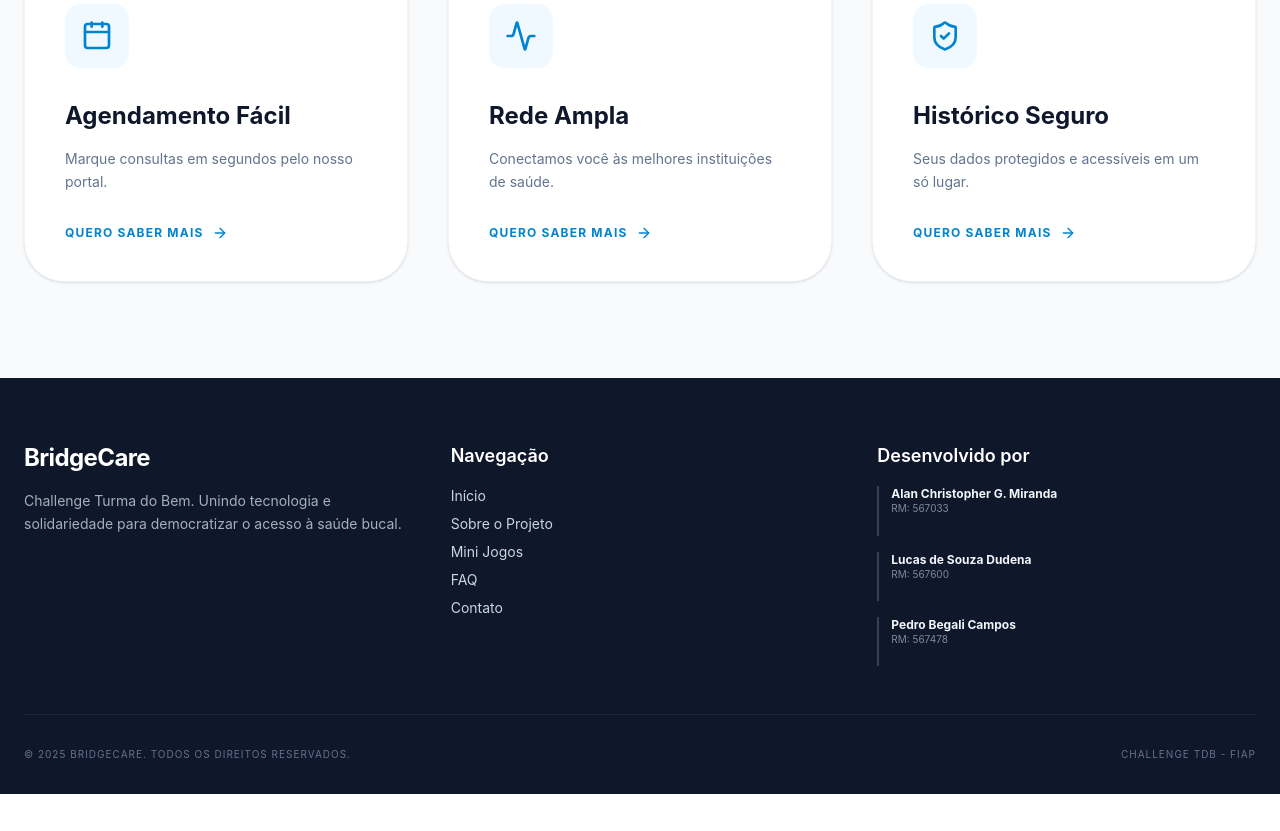
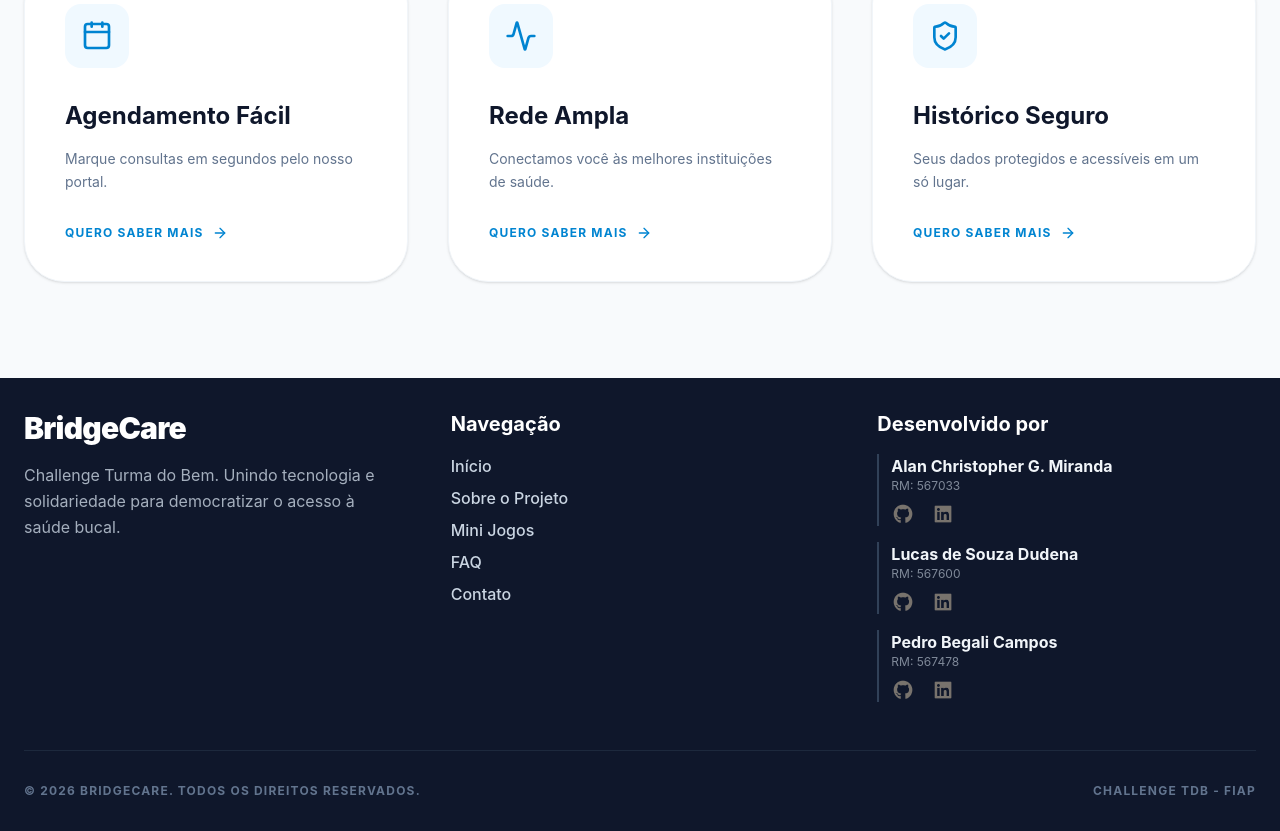
Before and after one commit to PedroBegali/BridgeCare_Sprint_3, a React (Vite) app: page / in a window 1280 px wide. Shown: the part 1910-2741 px from the top of the page. Before the commit the page ends 2704 px from the top, so only its background shows below. Built offline with nearby package versions, Linux system fonts and the light colour scheme.

Commit message:
feat: Aumentando fontes e ícones do footer

```diff
--- a/src/components/Footer.tsx
+++ b/src/components/Footer.tsx
@@ -4,22 +4,23 @@ import linkedlnIcon from "../assets/linkedIn_icon.png";
 
 function Footer() {
   return (
-    <footer className="bg-slate-900 text-slate-300 pt-16 pb-8">
+    <footer className="bg-slate-900 text-slate-300 pt-8 pb-8">
       <div className="container mx-auto px-6">
         <div className="grid grid-cols-1 md:grid-cols-3 gap-12 mb-12">
+
           <div className="space-y-4">
-            <h3 className="text-2xl font-bold text-white tracking-tight">
+            <h3 className="text-3xl font-black text-white tracking-tight">
               BridgeCare
             </h3>
-            <p className="text-sm leading-relaxed opacity-80">
+            <p className="text-base leading-relaxed opacity-80">
               Challenge Turma do Bem. Unindo tecnologia e solidariedade para
               democratizar o acesso à saúde bucal.
             </p>
           </div>
 
           <div className="space-y-4">
-            <h4 className="text-lg font-semibold text-white">Navegação</h4>
-            <ul className="space-y-2 text-sm">
+            <h4 className="text-xl font-bold text-white">Navegação</h4>
+            <ul className="space-y-2 text-base font-medium">
               <li>
                 <Link to="/" className="hover:text-blue-400 transition-colors">
                   Início
@@ -60,25 +61,27 @@ function Footer() {
             </ul>
           </div>
 
+
           <div className="space-y-4">
-            <h4 className="text-lg font-semibold text-white">
+            <h4 className="text-xl font-bold text-white">
               Desenvolvido por
             </h4>
-            <div className="space-y-4 text-xs">
+            <div className="space-y-4">
+
               {/* Alan Christopher */}
               <div className="border-l-2 border-slate-700 pl-3 hover:border-blue-500 transition-colors group">
-                <p className="font-bold text-slate-100">
+                <p className="font-bold text-slate-100 text-base">
                   Alan Christopher G. Miranda
                 </p>
-                <p className="opacity-60 text-[10px]">RM: 567033</p>
-                <div className="flex gap-3 mt-1 opacity-0 group-hover:opacity-100 transition-opacity">
+                <p className="opacity-60 text-xs">RM: 567033</p>
+                <div className="flex gap-4 mt-2 opacity-50 group-hover:opacity-100 transition-opacity">
                   <a
                     href="https://github.com/alanchristophermiranda2005-coder"
                     target="_blank"
                     rel="noreferrer"
                   >
                     <img
-                      className="w-4 h-4 invert"
+                      className="w-6 h-6 invert hover:-translate-y-1 transition-transform"
                       src={githubIcon}
                       alt="Github"
                     />
@@ -89,7 +92,7 @@ function Footer() {
                     rel="noreferrer"
                   >
                     <img
-                      className="w-4 h-4 invert"
+                      className="w-6 h-6 invert hover:-translate-y-1 transition-transform"
                       src={linkedlnIcon}
                       alt="LinkedIn"
                     />
@@ -99,18 +102,18 @@ function Footer() {
 
               {/* Lucas Dudena */}
               <div className="border-l-2 border-slate-700 pl-3 hover:border-blue-500 transition-colors group">
-                <p className="font-bold text-slate-100">
+                <p className="font-bold text-slate-100 text-base">
                   Lucas de Souza Dudena
                 </p>
-                <p className="opacity-60 text-[10px]">RM: 567600</p>
-                <div className="flex gap-3 mt-1 opacity-0 group-hover:opacity-100 transition-opacity">
+                <p className="opacity-60 text-xs">RM: 567600</p>
+                <div className="flex gap-4 mt-2 opacity-50 group-hover:opacity-100 transition-opacity">
                   <a
                     href="https://github.com/ldudena"
                     target="_blank"
                     rel="noreferrer"
                   >
                     <img
-                      className="w-4 h-4 invert"
+                      className="w-6 h-6 invert hover:-translate-y-1 transition-transform"
                       src={githubIcon}
                       alt="Github"
                     />
@@ -121,7 +124,7 @@ function Footer() {
                     rel="noreferrer"
                   >
                     <img
-                      className="w-4 h-4 invert"
+                      className="w-6 h-6 invert hover:-translate-y-1 transition-transform"
                       src={linkedlnIcon}
                       alt="LinkedIn"
                     />
@@ -131,16 +134,16 @@ function Footer() {
 
               {/* Pedro Begali */}
               <div className="border-l-2 border-slate-700 pl-3 hover:border-blue-500 transition-colors group">
-                <p className="font-bold text-slate-100">Pedro Begali Campos</p>
-                <p className="opacity-60 text-[10px]">RM: 567478</p>
-                <div className="flex gap-3 mt-1 opacity-0 group-hover:opacity-100 transition-opacity">
+                <p className="font-bold text-slate-100 text-base">Pedro Begali Campos</p>
+                <p className="opacity-60 text-xs">RM: 567478</p>
+                <div className="flex gap-4 mt-2 opacity-50 group-hover:opacity-100 transition-opacity">
                   <a
                     href="https://github.com/PedroBegali"
                     target="_blank"
                     rel="noreferrer"
                   >
                     <img
-                      className="w-4 h-4 invert"
+                      className="w-6 h-6 invert hover:-translate-y-1 transition-transform"
                       src={githubIcon}
                       alt="Github"
                     />
@@ -151,19 +154,21 @@ function Footer() {
                     rel="noreferrer"
                   >
                     <img
-                      className="w-4 h-4 invert"
+                      className="w-6 h-6 invert hover:-translate-y-1 transition-transform"
                       src={linkedlnIcon}
                       alt="LinkedIn"
                     />
                   </a>
                 </div>
               </div>
+
             </div>
           </div>
         </div>
 
-        <div className="border-t border-slate-800 pt-8 flex flex-col md:flex-row justify-between items-center gap-4 text-[10px] text-slate-500 uppercase tracking-widest">
-          <p>&copy; 2025 BridgeCare. Todos os direitos reservados.</p>
+        {/* Rodapé Base (Atualizado para texto pouca coisa maior e ano 2026) */}
+        <div className="border-t border-slate-800 pt-8 flex flex-col md:flex-row justify-between items-center gap-4 text-xs text-slate-500 uppercase tracking-widest font-bold">
+          <p>&copy; 2026 BridgeCare. Todos os direitos reservados.</p>
           <p>Challenge TdB - FIAP</p>
         </div>
       </div>
```
